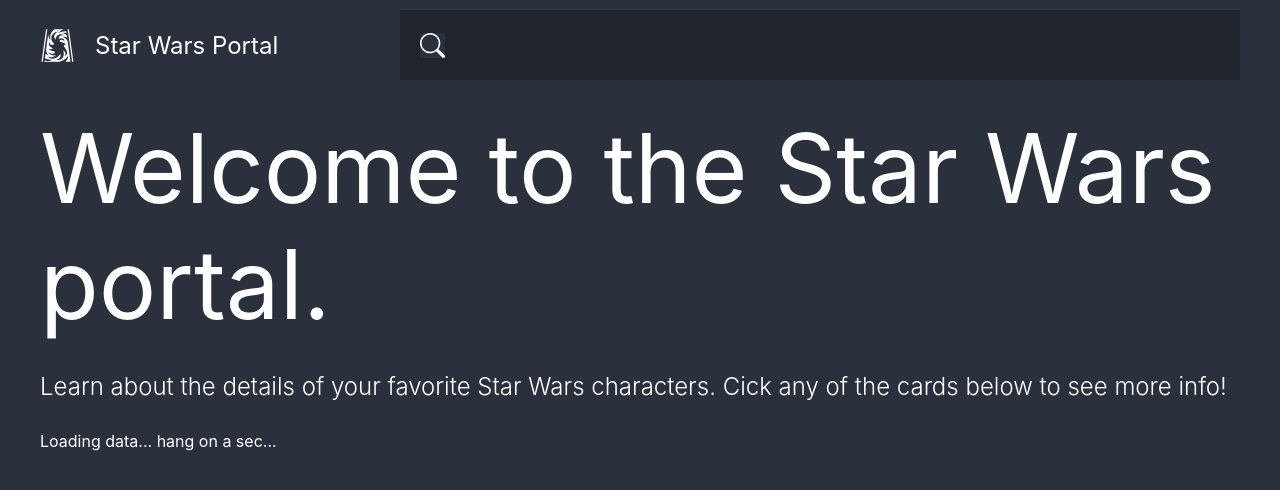
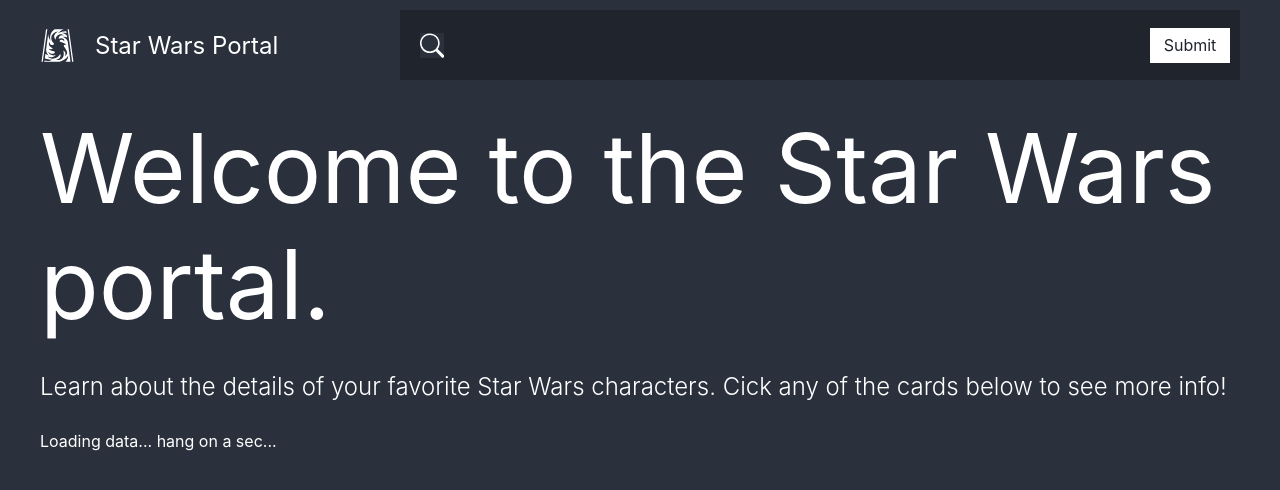
Before and after one commit to abdulqshabbir/star-wars, a React app in the folder client/: page / in a window 1280 px wide. Built offline with nearby package versions, Linux system fonts and the light colour scheme; no server answers.

Commit message:
completed styling of submit button on search bar

```diff
--- a/client/src/components/Header/header.module.css
+++ b/client/src/components/Header/header.module.css
@@ -3,9 +3,6 @@
     --left-child-size: 30%;
     --right-child-size: 70%;
     --base-font: 1.5rem;
-    --secondary-color: rgb(42,48,60);
-    --primary-color: rgb(42,48,60);
-    --sm-breakpoint: 500px;
 }
 
 .container {
@@ -41,10 +38,28 @@
     width: 90%;
     border: none;
     padding-left: 20px;
+    padding-right: 40px;
 }
 
 .searchText:focus {
     outline: none;
+}
+
+.searchButton {
+    border: none;
+    background: white;
+    color: rgb(32, 36, 44);
+    min-height: 35px;
+    min-width: 80px;
+    position: relative;
+    right: 10px;
+    cursor: pointer;
+}
+
+.searchButton:hover {
+    background: gray;
+    color: white;
+    transition: all 100ms ease-in-out;
 }
 
 @media screen and (max-width: 600px) {
--- a/client/src/components/Header/index.js
+++ b/client/src/components/Header/index.js
@@ -1,17 +1,12 @@
 import { GiMagicPortal } from "react-icons/gi"
 import { BsSearch } from "react-icons/bs"
-import { useEffect, useRef, useState } from "react"
+import React, { useEffect, useRef, useState } from "react"
 import { Link } from "react-router-dom"
 
 import styles from "./header.module.css"
-const { container, logoContainer, logoText, searchBarContainer, searchText } = styles
+const { container, logoContainer, logoText, searchBarContainer, searchText, searchButton } = styles
 
 export default function Header() {
-    const [searchString, setSearchString] = useState("")
-    const inputRef = useRef()
-
-    useEffect(() => inputRef.current.focus(), [])
-
     return (
         <header className={container}>
             <Link to="/" style={{textDecoration: "none"}} className={logoContainer}>
@@ -20,14 +15,26 @@
             </Link>
             <div className={searchBarContainer}>
                 <BsSearch size="25px"/>
-                <input
-                    ref={inputRef}
-                    className={searchText}
-                    type="text"
-                    value={searchString}
-                    onChange={e => setSearchString(e.target.value)}
-                />
+                <SearchBar />
             </div>
         </header>
     )
 }
+
+function SearchBar() {
+    const [searchString, setSearchString] = useState("")
+    const inputRef = useRef()
+    useEffect(() => inputRef.current.focus(), [])
+    return(
+        <React.Fragment>
+            <input
+                ref={inputRef}
+                className={searchText}
+                type="text"
+                value={searchString}
+                onChange={e => setSearchString(e.target.value)}
+            />
+            <button className={searchButton}>Submit</button>
+        </React.Fragment>
+    )
+}
```
